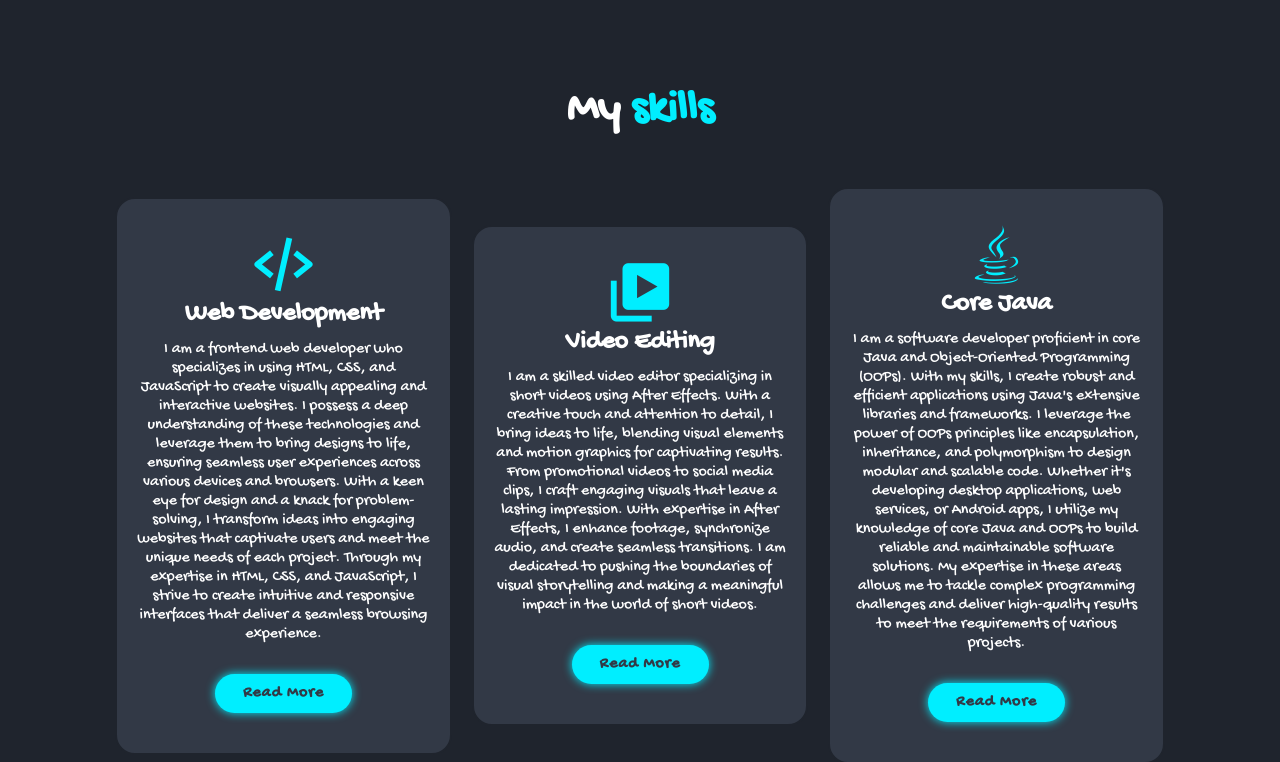
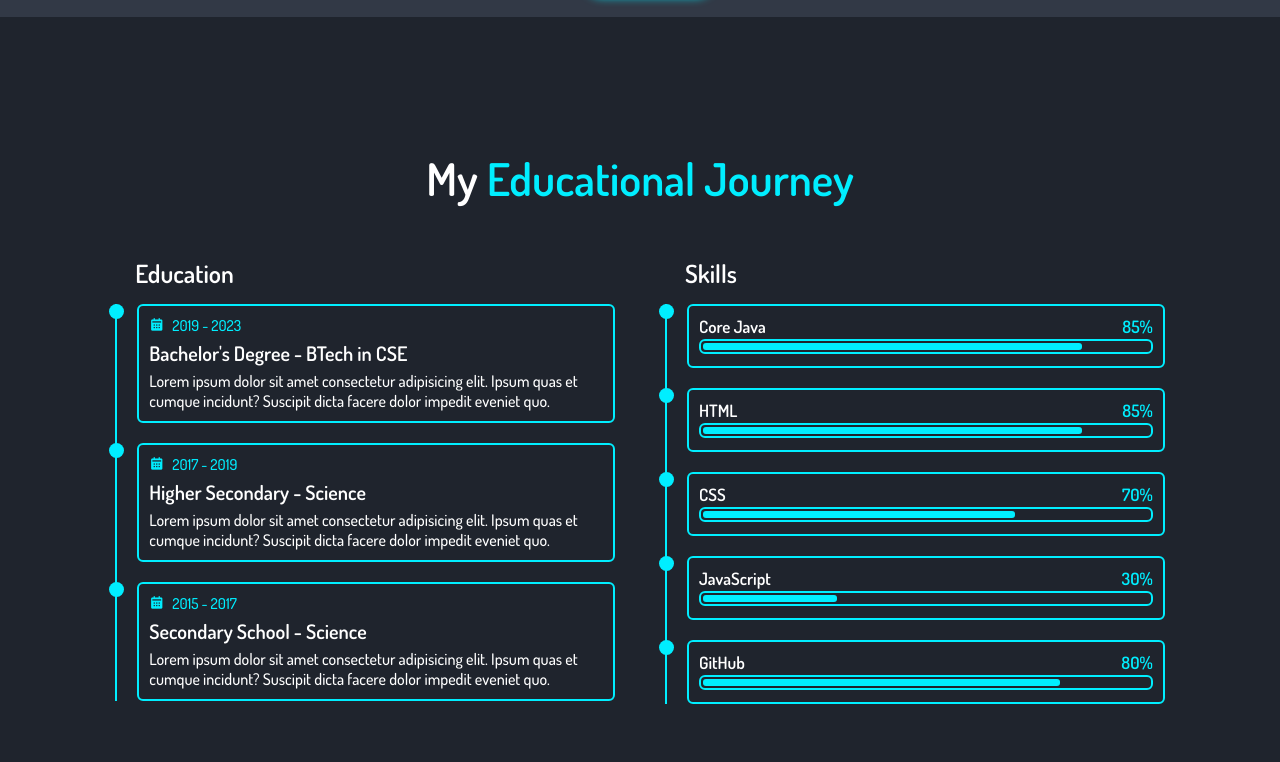
Before and after one commit to Nayan217/AdhiNayan.github.io, a plain HTML site: page index.html in a window 1280 px wide. Shown: the part 1680-2442 px from the top of the page. Drawn offline with nearby package versions, Linux system fonts and the light colour scheme.

Commit message:
Modified Education&Skills

```diff
--- a/CSS/style.css
+++ b/CSS/style.css
@@ -1,4 +1,5 @@
-@import url("https://fonts.googleapis.com/css?family=Gochi+Hand");
+@import url('https://fonts.googleapis.com/css2?family=Dosis:wght@500;600&display=swap');
+
 * {
   margin: 0;
   padding: 0;
@@ -7,7 +8,7 @@
   border: none;
   outline: none;
   scroll-behavior: smooth;
-  font-family: "Gochi Hand", cursive;
+  font-family: 'Dosis', sans-serif;
 }
 
 :root {
@@ -28,9 +29,10 @@ body {
 }
 section {
   min-height: 100vh;
-  padding: 10rem 9% 2rem 9%;
+  padding: 9rem 9% 2rem 9%;
 }
 
+/* header */
 .header {
   position: fixed;
   top: 0;
@@ -50,11 +52,22 @@ section {
 
 .logo {
   font-size: 2.5rem;
-  color: var(--text-color);
+  color: #63a4ff;
   font-weight: 600;
   cursor: default;
+  background: -webkit-linear-gradient(315deg, #63a4ff 0%, #83eaf1 74%);
+  -webkit-background-clip: text;
+  background-clip: text;
+  -webkit-text-fill-color: transparent;
+  background-size: 150% auto;
+  transition: 0.3s ease;
+}
+.logo:hover {
+  background-position: right center;
 }
 
+
+/* navbar */
 .navbar a {
   font-size: 1.7rem;
   color: var(--text-color);
@@ -64,6 +77,7 @@ section {
 
 .navbar a:hover,
 .navbar a.active {
+
   color: var(--main-color);
 }
 
@@ -73,6 +87,8 @@ section {
   display: none;
 }
 
+
+/* home */
 .home {
   display: flex;
   justify-content: center;
@@ -130,12 +146,17 @@ span {
   color: var(--second-bg-color);
   letter-spacing: 0.1rem;
   font-weight: 600;
-  transition: 1s ease;
+  transition: .5s ease;
+  background-size: 200% auto;
+  background-image: linear-gradient(to right, #1FA2FF 0%, #12D8FA  51%, #1FA2FF  100%);
 }
 
 .button:hover {
   box-shadow: none;
+  background-position: right center;
 }
+
+
 
 .home-content h1 {
   font-size: 5.6rem;
@@ -160,7 +181,7 @@ span {
   font-size: 2rem;
   color: var(--main-color);
   margin: 3rem 1.5rem 3rem 0;
-  transition: 1s ease;
+  transition: .5s ease;
 }
 
 .social-media a:hover {
@@ -169,6 +190,8 @@ span {
   box-shadow: 0 0 1rem var(--main-color);
 }
 
+
+/* about */
 .about {
   display: flex;
   justify-content: center;
@@ -187,6 +210,7 @@ span {
 .heading {
   text-align: center;
   font-size: 4.5rem;
+  margin-bottom: 5rem;
 }
 
 .about-content h2 {
@@ -203,63 +227,154 @@ span {
   margin: 2rem 0 3rem;
 }
 
-.skills h2 {
-  margin-bottom: 5rem;
-}
 
-.skills-container {
+/* Education & Skills */
+.education{
+  min-height: 100vh;
   display: flex;
   justify-content: center;
   align-items: center;
-  flex-wrap: wrap;
-  gap: 2rem;
+  flex-direction: column;
+  padding-bottom: 5rem;
 }
 
-.skills-container .skills-box {
-  flex: 1 1 30rem;
-  background: var(--second-bg-color);
-  padding: 3rem 2rem 4rem;
-  border-radius: 2rem;
-  text-align: center;
-  border: 0.2rem solid var(--bg-color);
-  transition: 1s ease;
+.education .education-row{
+  display: flex;
+  flex-wrap: wrap;
+  gap: 5rem;
 }
 
-.skills-container .skills-box:hover {
-  border-color: var(--main-color);
-  transform: scale(1.02);
+.education-row .education-column{
+  flex: 1 1 4rem;
 }
 
-.skills-box i {
-  font-size: 7rem;
-  color: var(--main-color);
+.education-column .title{
+  font-size: 2.5rem;
+  margin: 0 0 1.5rem 2rem;
 }
 
-.skills-box h3 {
-  font-size: 2.6rem;
+.education-column .education-box{
+  border-left: .2rem solid var(--main-color);
 }
 
-.skills-box p {
-  font-size: 1.6rem;
-  margin: 1rem 0 3rem;
+.education-box .education-content{
+  position: relative;
+  padding-left: 2rem;
 }
 
-.portfolio {
+.education-box .education-content::before{
+  content: '';
+  position: absolute;
+  top: 0;
+  left: -.8rem;
+  width: 1.5rem;
+  height: 1.5rem;
+  background: var(--main-color);
+  border-radius: 50%;
+}
+
+.education-content .progress,
+.education-content .content{
+  position: relative;
+  padding: 1rem;
+  border: .2rem solid var(--main-color);
+  border-radius: .6rem;
+  margin-bottom: 2rem;
+  overflow: hidden;
+}
+
+.education-content .progress::before,
+.education-content .content::before{
+  content: '';
+  position: absolute;
+  top: 0;
+  left: 0;
+  width: 0;
+  height: 100%;
+  background: var(--second-bg-color);
+  z-index: -1;
+  transition: .5s ease;
+}
+
+.education-content .progress:hover::before,
+.education-content .content:hover::before{
+  width: 100%;
+}
+
+
+
+.education-content .content .year{
+  font-size: 1.5rem;
+  color: var(--main-color);
+  padding-bottom: .5rem;
+}
+
+.education-content .content .year i{
+  padding-right: .5rem;
+}
+
+.education-content .content h3{
+  font-size: 2rem;
+}
+
+.education-content .content p{
+  font-size: 1.6rem;
+  padding-top: .5rem;
+}
+
+.education-content .progress h3{
+  font-size: 1.7rem;
+  display: flex;
+  justify-content: space-between;
+}
+
+
+.education-content .progress .bar{
+  height: 1.5rem;
+  border-radius: .6rem;
+  border: .2rem solid var(--main-color);
+  padding: .2rem;
+  margin: .2rem 0;
+}
+
+.education-content .progress .bar span{
+  display: block;
+  height: 100%;
+  border-radius: .3rem;
+  background: var(--main-color);
+}
+
+.education-column:nth-child(2) .education-content:nth-child(1) .progress .bar span{
+  width: 85%;
+}
+.education-column:nth-child(2) .education-content:nth-child(2) .progress .bar span{
+  width: 85%;
+}
+.education-column:nth-child(2) .education-content:nth-child(3) .progress .bar span{
+  width: 70%;
+}
+.education-column:nth-child(2) .education-content:nth-child(4) .progress .bar span{
+  width: 30%;
+}
+.education-column:nth-child(2) .education-content:nth-child(5) .progress .bar span{
+  width: 80%;
+}
+
+
+
+/* projects */
+.projects {
   background: var(--second-bg-color);
 }
 
-.portfolio h2 {
-  margin-bottom: 4rem;
-}
-
-.portfolio-container {
+.projects-container {
   display: grid;
   grid-template-columns: repeat(3, 1fr);
   align-items: center;
   gap: 2.5rem;
 }
 
-.portfolio-box {
+.projects-box {
   position: relative;
   border-radius: 2rem;
   box-shadow: 0 0 1rem var(--bg-color);
@@ -267,16 +382,16 @@ span {
   display: flex;
 }
 
-.portfolio-box img {
+.projects-box img {
   width: 100%;
   transition: 1s ease;
 }
 
-.portfolio-box:hover img {
+.projects-box:hover img {
   transform: scale(1.1);
 }
 
-.portfolio-box .portfolio-layer {
+.projects-box .projects-layer {
   position: absolute;
   bottom: 0;
   left: 0;
@@ -293,20 +408,20 @@ span {
   transition: 1s ease;
 }
 
-.portfolio-box:hover .portfolio-layer {
+.projects-box:hover .projects-layer {
   transform: translateY(0);
 }
 
-.portfolio-layer h4 {
+.projects-layer h4 {
   font-size: 3rem;
 }
 
-.portfolio-layer p {
+.projects-layer p {
   font-size: 1.6rem;
   margin: 0.3rem 0 1rem;
 }
 
-.portfolio-layer a {
+.projects-layer a {
   display: inline-flex;
   justify-content: center;
   align-items: center;
@@ -316,11 +431,14 @@ span {
   border-radius: 50%;
 }
 
-.portfolio-layer a i {
+.projects-layer a i {
   font-size: 2rem;
   color: var(--second-bg-color);
 }
 
+
+
+/* contact */
 .contact h2 {
   margin-bottom: 3rem;
 }
@@ -362,6 +480,9 @@ span {
   cursor: pointer;
 }
 
+
+
+/* footer */
 .footer {
   display: flex;
   justify-content: space-between;
@@ -382,7 +503,7 @@ span {
   padding: 0.8rem;
   background: var(--main-color);
   border-radius: 0.8rem;
-  transition: 1s ease;
+  transition: .5s ease;
 }
 
 .footer-iconTop a:hover {
@@ -399,16 +520,16 @@ span {
 
 /*======= At different ratios =========*/
 
+
 /* ======= At 1200px ========= */
-
 @media (max-width: 1200px) {
   html {
     font-size: 55%;
   }
 }
 
+
 /* ======= At 1008px ========= */
-
 @media (max-width: 1008px) {
   .header .footer {
     padding: 2rem 3%;
@@ -417,16 +538,17 @@ span {
     padding: 10rem 3% 2rem;
   }
 
-  .skills .portfolio {
+  .education .projects {
     padding-bottom: 7rem;
   }
 
-  /* .portfolio {
+  /* .projects {
     padding-bottom: 7rem;
   } */
 
   .contact {
     min-height: auto;
+    padding: 10rem 3% 10rem;
   }
 
   /* .footer {
@@ -434,8 +556,8 @@ span {
   } */
 }
 
+
 /* ======= At 768px ========= */
-
 @media (max-width: 768px) {
   .header .footer {
     padding: 2rem 3%;
@@ -444,7 +566,7 @@ span {
     padding: 10rem;
   }
 
-  .skills .portfolio {
+  .education .projects {
     padding-bottom: 7rem;
   }
 
@@ -500,21 +622,21 @@ span {
     margin-top: 4rem;
   }
 
-  .skills h2 {
+  .education h2 {
     margin-bottom: 3rem;
   }
 
-  .portfolio h2 {
+  .projects h2 {
     margin-bottom: 3rem;
   }
 
-  .portfolio-container {
+  .projects-container {
     grid-template-columns: repeat(2, 1fr);
   }
 }
 
+
 /* ======= At 617px ========= */
-
 @media (max-width: 617px) {
   .header .footer {
     padding: 2rem 3%;
@@ -522,17 +644,18 @@ span {
   section {
     padding: 10rem;
   }
-  .skills .portfolio {
+  .education .projects {
     padding-bottom: 7rem;
   }
 
-
-
-  .portfolio-container {
+  .projects-container {
     grid-template-columns: 1fr;
   }
 }
 
+
+
+/* ======= At 450px ========= */
 @media (max-width: 450px) {
   .header .footer {
     padding: 2rem 3%;
@@ -540,10 +663,9 @@ span {
   section {
     padding: 10rem;
   }
-  .skills .portfolio {
+  .education .projects {
     padding-bottom: 7rem;
   }
-
 
   html {
     font-size: 50%;
@@ -554,6 +676,9 @@ span {
   }
 }
 
+
+
+/* ======= At 365px ========= */
 @media (max-width: 365px) {
   .header .footer {
     padding: 2rem 3%;
@@ -561,7 +686,7 @@ span {
   section {
     padding: 10rem;
   }
-  .skills .portfolio {
+  .education .projects {
     padding-bottom: 7rem;
   }
 
--- a/JS/script.js
+++ b/JS/script.js
@@ -54,12 +54,11 @@ ScrollReveal({
 
 ScrollReveal().reveal(".home-content, .heading", { origin: "top" });
 ScrollReveal().reveal(
-  ".home-img, .services-container, .portfolio-box, .contact form",
+  ".home-img, .services-container, .projects-box, .contact form",
   { origin: "bottom" }
 );
 ScrollReveal().reveal(".home-content h1, .about-img", { origin: "left" });
 ScrollReveal().reveal(".home-content p, .about-content", { origin: "right" });
-
 
 
 
--- a/index.html
+++ b/index.html
@@ -12,17 +12,16 @@
     <link rel="stylesheet" href="./CSS/style.css" />
   </head>
   <body>
-
     <!-- Header Section -->
     <header class="header">
-      <a href="#" class="logo">Portfolio</a>
+      <a href="index.html" class="logo">Portfolio</a>
       <i class="bx bx-menu" id="menu-Icon"></i>
 
       <nav class="navbar">
         <a href="#home" class="active">Home</a>
         <a href="#about">About</a>
-        <a href="#skills">Skills</a>
-        <a href="#portfolio">Portfolio</a>
+        <a href="#education">Education & Skills</a>
+        <a href="#projects">Projects</a>
         <a href="#contact">Contact</a>
       </nav>
     </header>
@@ -40,8 +39,8 @@
           to discuss how I can contribute to your success.
         </p>
         <div class="social-media">
-          <a href="https://www.facebook.com/nayan.adhikary.585/"
-            ><i class="bx bxl-facebook"></i
+          <a href="https://github.com/Nayan217"
+            ><i class="bx bxl-github"></i
           ></a>
           <a
             href="https://twitter.com/NayanAdhi05?t=ZryoBQftEmjyRJ4ER7A21Q&s=09"
@@ -106,76 +105,108 @@
       </div>
     </section>
 
-    <!-- Skills section -->
-    <section class="skills" id="skills">
-      <h2 class="heading">My <span>skills</span></h2>
+    <!-- Education section -->
+    <section class="education" id="education">
+      <h2 class="heading">My <span>Educational Journey</span></h2>
 
-      <div class="skills-container">
-        <div class="skills-box">
-          <i class="bx bx-code-alt"></i>
-          <h3>Web Development</h3>
-          <p>
-            I am a frontend web developer who specializes in using HTML, CSS,
-            and JavaScript to create visually appealing and interactive
-            websites. I possess a deep understanding of these technologies and
-            leverage them to bring designs to life, ensuring seamless user
-            experiences across various devices and browsers. With a keen eye for
-            design and a knack for problem-solving, I transform ideas into
-            engaging websites that captivate users and meet the unique needs of
-            each project. Through my expertise in HTML, CSS, and JavaScript, I
-            strive to create intuitive and responsive interfaces that deliver a
-            seamless browsing experience.
-          </p>
-          <a href="#" class="button Read-more">Read More</a>
+      <div class="education-row">
+        <div class="education-column">
+          <h3 class="title">Education</h3>
+
+          <div class="education-box">
+            <div class="education-content">
+              <div class="content">
+                <div class="year">
+                  <i class="bx bxs-calendar"></i> 2019 - 2023
+                </div>
+                <h3>Bachelor's Degree - BTech in CSE</h3>
+                <p>
+                  Lorem ipsum dolor sit amet consectetur adipisicing elit. Ipsum
+                  quas et cumque incidunt? Suscipit dicta facere dolor impedit
+                  eveniet quo.
+                </p>
+              </div>
+            </div>
+            <div class="education-content">
+              <div class="content">
+                <div class="year">
+                  <i class="bx bxs-calendar"></i> 2017 - 2019
+                </div>
+                <h3>Higher Secondary - Science</h3>
+                <p>
+                  Lorem ipsum dolor sit amet consectetur adipisicing elit. Ipsum
+                  quas et cumque incidunt? Suscipit dicta facere dolor impedit
+                  eveniet quo.
+                </p>
+              </div>
+            </div>
+            <div class="education-content">
+              <div class="content">
+                <div class="year">
+                  <i class="bx bxs-calendar"></i> 2015 - 2017
+                </div>
+                <h3>Secondary School - Science</h3>
+                <p>
+                  Lorem ipsum dolor sit amet consectetur adipisicing elit. Ipsum
+                  quas et cumque incidunt? Suscipit dicta facere dolor impedit
+                  eveniet quo.
+                </p>
+              </div>
+            </div>
+          </div>
         </div>
 
-        <div class="skills-box">
-          <i class="bx bxs-videos"></i>
-          <h3>Video Editing</h3>
-          <p>
-            I am a skilled video editor specializing in short videos using After
-            Effects. With a creative touch and attention to detail, I bring
-            ideas to life, blending visual elements and motion graphics for
-            captivating results. From promotional videos to social media clips,
-            I craft engaging visuals that leave a lasting impression. With
-            expertise in After Effects, I enhance footage, synchronize audio,
-            and create seamless transitions. I am dedicated to pushing the
-            boundaries of visual storytelling and making a meaningful impact in
-            the world of short videos.
-          </p>
-          <a href="#" class="button Read-more">Read More</a>
-        </div>
+        <div class="education-column">
+          <h3 class="title">Skills</h3>
 
-        <div class="skills-box">
-          <i class="bx bxl-java"></i>
-          <h3>Core Java</h3>
-          <p>
-            I am a software developer proficient in core Java and
-            Object-Oriented Programming (OOPs). With my skills, I create robust
-            and efficient applications using Java's extensive libraries and
-            frameworks. I leverage the power of OOPs principles like
-            encapsulation, inheritance, and polymorphism to design modular and
-            scalable code. Whether it's developing desktop applications, web
-            services, or Android apps, I utilize my knowledge of core Java and
-            OOPs to build reliable and maintainable software solutions. My
-            expertise in these areas allows me to tackle complex programming
-            challenges and deliver high-quality results to meet the requirements
-            of various projects.
-          </p>
-          <a href="#" class="button Read-more">Read More</a>
+          <div class="education-box">
+            <div class="education-content">
+              <div class="progress">
+                <h3>Core Java <span>85%</span></h3>
+                <div class="bar"><span></span></div>
+              </div>
+            </div>
+
+            <div class="education-content">
+              <div class="progress">
+                <h3>HTML <span>85%</span></h3>
+                <div class="bar"><span></span></div>
+              </div>
+            </div>
+
+            <div class="education-content">
+              <div class="progress">
+                <h3>CSS <span>70%</span></h3>
+                <div class="bar"><span></span></div>
+              </div>
+            </div>
+
+            <div class="education-content">
+              <div class="progress">
+                <h3>JavaScript <span>30%</span></h3>
+                <div class="bar"><span></span></div>
+              </div>
+            </div>
+
+            <div class="education-content">
+              <div class="progress">
+                <h3>GitHub <span>80%</span></h3>
+                <div class="bar"><span></span></div>
+              </div>
+            </div>
+          </div>
         </div>
       </div>
     </section>
 
-
-    <!-- Portfolio section -->
-    <section class="portfolio" id="portfolio">
+    <!-- projects section -->
+    <section class="projects" id="projects">
       <h2 class="heading">My <span>Project</span></h2>
 
-      <div class="portfolio-container">
-        <div class="portfolio-box">
+      <div class="projects-container">
+        <div class="projects-box">
           <img src="./Images/TodoList.png" alt="" />
-          <div class="portfolio-layer">
+          <div class="projects-layer">
             <h4>Web Design</h4>
             <p>
               Lorem ipsum dolor sit amet consectetur adipisicing elit.
@@ -185,9 +216,9 @@
           </div>
         </div>
 
-        <div class="portfolio-box">
+        <div class="projects-box">
           <img src="./Images/TodoList.png" alt="" />
-          <div class="portfolio-layer">
+          <div class="projects-layer">
             <h4>Todo's List</h4>
             <p>
               Lorem ipsum dolor sit amet consectetur adipisicing elit.
@@ -197,9 +228,9 @@
           </div>
         </div>
 
-        <div class="portfolio-box">
+        <div class="projects-box">
           <img src="./Images/TodoList.png" alt="" />
-          <div class="portfolio-layer">
+          <div class="projects-layer">
             <h4>Todo's List</h4>
             <p>
               Lorem ipsum dolor sit amet consectetur adipisicing elit.
@@ -209,9 +240,9 @@
           </div>
         </div>
 
-        <div class="portfolio-box">
+        <div class="projects-box">
           <img src="./Images/TodoList.png" alt="" />
-          <div class="portfolio-layer">
+          <div class="projects-layer">
             <h4>Todo's List</h4>
             <p>
               Lorem ipsum dolor sit amet consectetur adipisicing elit.
@@ -222,7 +253,6 @@
         </div>
       </div>
     </section>
-
 
     <!-- Contact section -->
     <section class="contact" id="contact">
@@ -257,7 +287,6 @@
       </form>
     </section>
 
-
     <!-- footer section -->
     <footer class="footer">
       <div class="footer-text">
```
